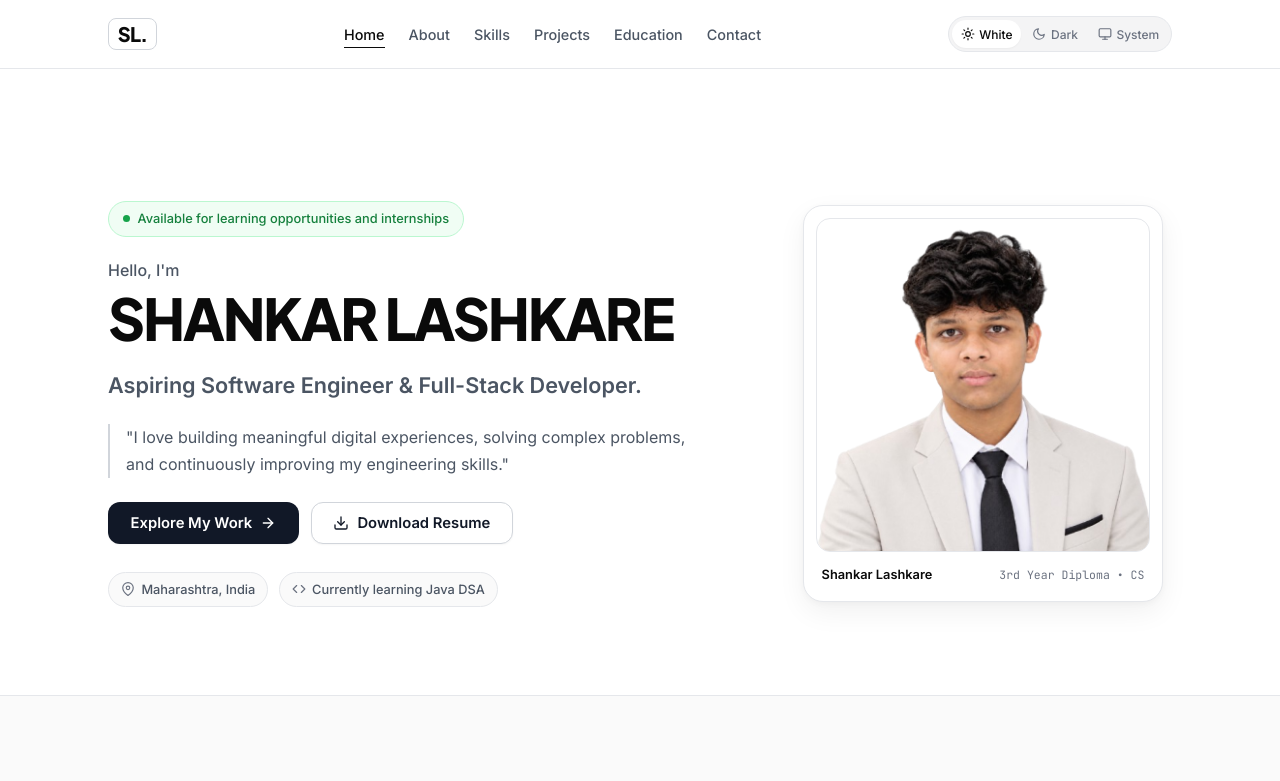
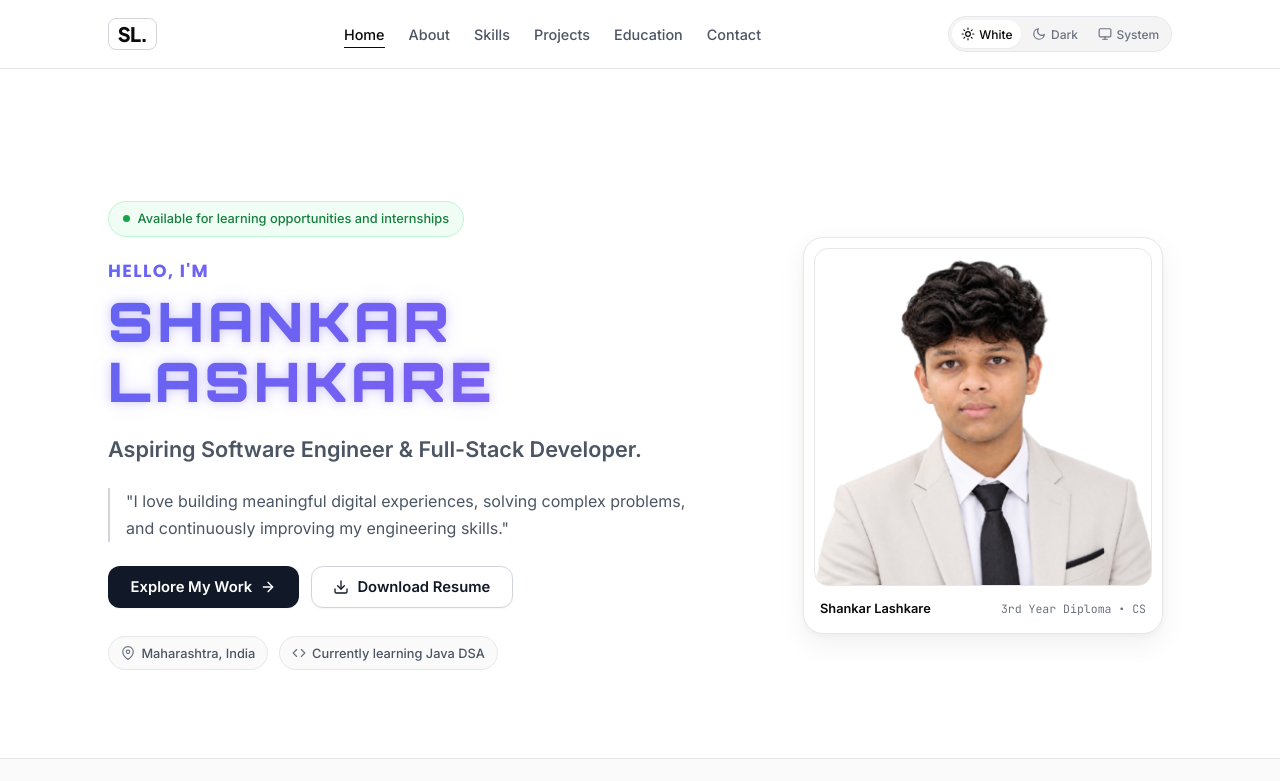
Before and after one commit to shankarlashkare/portfolio, a plain HTML site: page index.html in a window 1280 px wide. Shown: the top 781 px of the page. Drawn offline with Linux system fonts and the light colour scheme.

Commit message:
style: animated gradient hero name, stylish greeting font, smaller profile photo

```diff
--- a/css/style.css
+++ b/css/style.css
@@ -4,7 +4,7 @@
    Mobile-First Responsive Architecture
    ========================================================================== */
 
-@import url('https://fonts.googleapis.com/css2?family=Inter:wght@400;500;600;700&family=JetBrains+Mono:wght@400;500;600&family=Plus+Jakarta+Sans:wght@600;700;800&display=swap');
+@import url('https://fonts.googleapis.com/css2?family=Inter:wght@400;500;600;700&family=JetBrains+Mono:wght@400;500;600&family=Plus+Jakarta+Sans:wght@600;700;800&family=Poppins:wght@700;800;900&family=Orbitron:wght@700;800;900&display=swap');
 
 /* --------------------------------------------------------------------------
    1. DESIGN TOKENS (LIGHT DEFAULT / DARK OVERRIDE)
@@ -581,20 +581,65 @@ p {
   flex-shrink: 0;
 }
 
+/* ---- Hero Greeting Animation ---- */
+@keyframes fadeSlideUp {
+  from { opacity: 0; transform: translateY(18px); }
+  to   { opacity: 1; transform: translateY(0); }
+}
+
+@keyframes gradientShift {
+  0%   { background-position: 0% 50%; }
+  50%  { background-position: 100% 50%; }
+  100% { background-position: 0% 50%; }
+}
+
+@keyframes glowPulse {
+  0%, 100% { text-shadow: 0 0 8px rgba(99, 102, 241, 0.3), 0 0 20px rgba(139, 92, 246, 0.15); }
+  50%       { text-shadow: 0 0 16px rgba(99, 102, 241, 0.6), 0 0 40px rgba(139, 92, 246, 0.3); }
+}
+
+@keyframes typeWriter {
+  from { opacity: 0; letter-spacing: 0.3em; }
+  to   { opacity: 1; letter-spacing: 0.08em; }
+}
+
 .hero-greeting {
-  font-size: 1rem;
-  font-weight: 500;
-  color: var(--text-secondary);
-  margin-bottom: 0.25rem;
+  font-family: 'Poppins', 'Plus Jakarta Sans', sans-serif;
+  font-size: 1.1rem;
+  font-weight: 700;
+  color: transparent;
+  background: linear-gradient(135deg, #6366f1, #8b5cf6, #06b6d4);
+  -webkit-background-clip: text;
+  background-clip: text;
+  margin-bottom: 0.4rem;
+  letter-spacing: 0.08em;
+  text-transform: uppercase;
+  animation: fadeSlideUp 0.7s var(--ease-out) both;
 }
 
 .hero-name {
-  font-family: var(--font-heading);
-  font-size: clamp(2.15rem, 6.5vw, 3.6rem);
-  font-weight: 800;
-  letter-spacing: -0.04em;
-  line-height: 1.06;
-  color: var(--text-primary);
+  font-family: 'Orbitron', 'Plus Jakarta Sans', sans-serif;
+  font-size: clamp(1.9rem, 5.8vw, 3.4rem);
+  font-weight: 900;
+  letter-spacing: 0.08em;
+  line-height: 1.1;
+  text-transform: uppercase;
+  color: transparent;
+  background: linear-gradient(135deg, #111827 0%, #6366f1 40%, #8b5cf6 70%, #111827 100%);
+  background-size: 300% 300%;
+  -webkit-background-clip: text;
+  background-clip: text;
+  animation:
+    fadeSlideUp 0.9s 0.15s var(--ease-out) both,
+    gradientShift 5s 1s ease infinite,
+    glowPulse 3s 1s ease-in-out infinite;
+}
+
+[data-theme="dark"] .hero-name {
+  background: linear-gradient(135deg, #e2e8f0 0%, #818cf8 40%, #c084fc 70%, #e2e8f0 100%);
+  background-size: 300% 300%;
+  -webkit-background-clip: text;
+  background-clip: text;
 }
 
 .hero-role {
@@ -653,11 +698,11 @@ p {
 
 .photo-card {
   width: 100%;
-  max-width: 320px;
+  max-width: 240px;
   background-color: var(--bg-card);
   border: 1px solid var(--border-subtle);
   border-radius: var(--radius-xl);
-  padding: 0.75rem;
+  padding: 0.65rem;
   box-shadow: var(--shadow-md);
   transition: transform var(--transition-normal), box-shadow var(--transition-normal);
 }
--- a/index.html
+++ b/index.html
@@ -241,7 +241,7 @@
               <div class="photo-frame">
                 <img src="assets/shankar-lashkare.jpg"
                   alt="Portrait of Shankar Lashkare, Aspiring Software Engineer and Full-Stack Web Developer"
-                  class="profile-photo" width="360" height="360" loading="eager" fetchpriority="high">
+                  class="profile-photo" width="240" height="240" loading="eager" fetchpriority="high">
               </div>
               <figcaption class="photo-caption">
                 <strong>Shankar Lashkare</strong>
```
